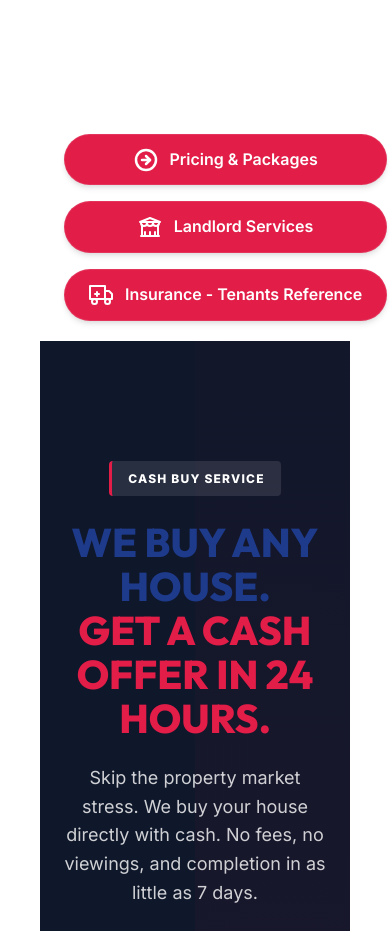
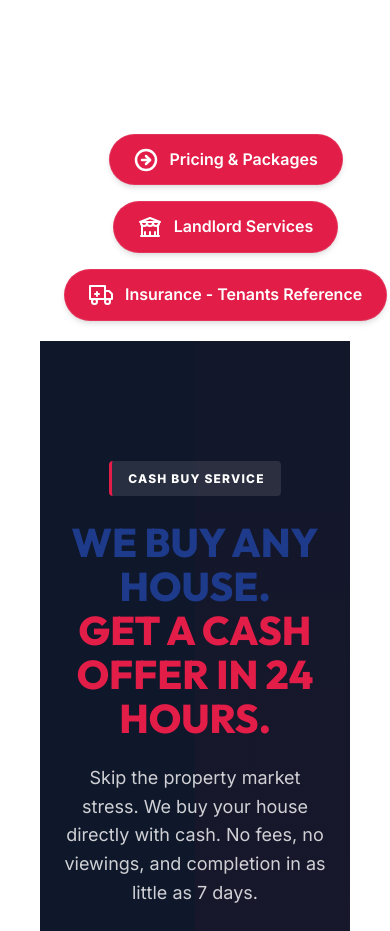
Before and after one commit to abdullahax7/coolify, a Next.js app: page / in a window 390 px wide. Shown: the part 1400-2331 px from the top of the page. Built offline with nearby package versions, Linux system fonts and the light colour scheme.

Commit message:
Center quick action buttons on mobile

```diff
--- a/src/components/home/QuickActions.module.css
+++ b/src/components/home/QuickActions.module.css
@@ -55,7 +55,7 @@
   .container {
     padding: 0 24px;
     flex-direction: column;
-    align-items: stretch;
+    align-items: center;
   }
 
   .actionBtn {
```
